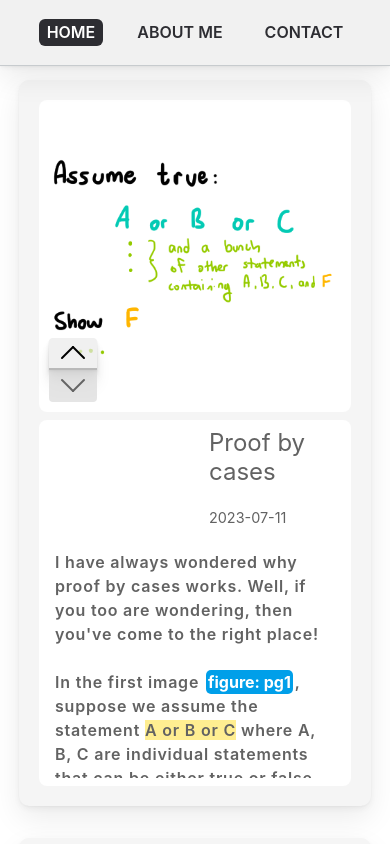
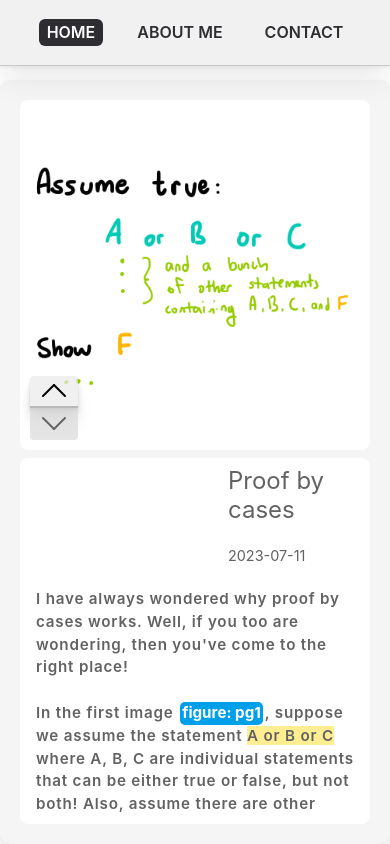
Before and after one commit to aaronmerino/personal-website, a Next.js app: page / in a window 390 px wide. Shown: the top 844 px of the page. Built offline with nearby package versions, Linux system fonts and the light colour scheme.

Commit message:
made posts fit the width of screen for smallers screens

```diff
--- a/app/components/Post.js
+++ b/app/components/Post.js
@@ -42,7 +42,7 @@ function FigureButton({ fname, handleSetImage }) {
   const regExp = /([ \w-]+)\./;
   const match = fname.match(regExp);
   return (
-    <button className={styles.figureButton}onClick={() => handleSetImage(fname)}>
+    <button className={styles.figureButton} onClick={() => handleSetImage(fname)}>
       {`figure: ${match[1]}`}
     </button>
   );
@@ -107,7 +107,7 @@ export function Post({ title, date, images, content }) {
 
   function parseContent(content) {
     /**
-     STATES:
+    STATES:
       FINDING_START (looking for '<')
       FINDING_NAME (looking for '<name ...')
       FINDING_PROPERTIES (looking for '<... prop_1=val_1 prop_2=val_2 ... prop_n=val_n')
@@ -200,7 +200,7 @@ function ImageGallery({ images, index, handleNextClick, handlePrevClick, hasNext
               height={440}
               width={440}
               alt="" />
-   </div>
+    </div>
   );
 }
 
--- a/app/components/post.module.css
+++ b/app/components/post.module.css
@@ -199,7 +199,7 @@
     align-items: stretch;
 
     padding: 20px 20px;
-    width: 80%;
+    /* width: 80%; */
     min-height: 20rem;
     gap: 0.5rem;
     border-radius: 10px;
@@ -221,6 +221,10 @@
     gap: 0.5rem;
     border-radius: 8px;
     background: #ffffff;
+  }
+
+  .description .content {
+    font-size: 0.95rem;
   }
 
   .imageGallery {
```
